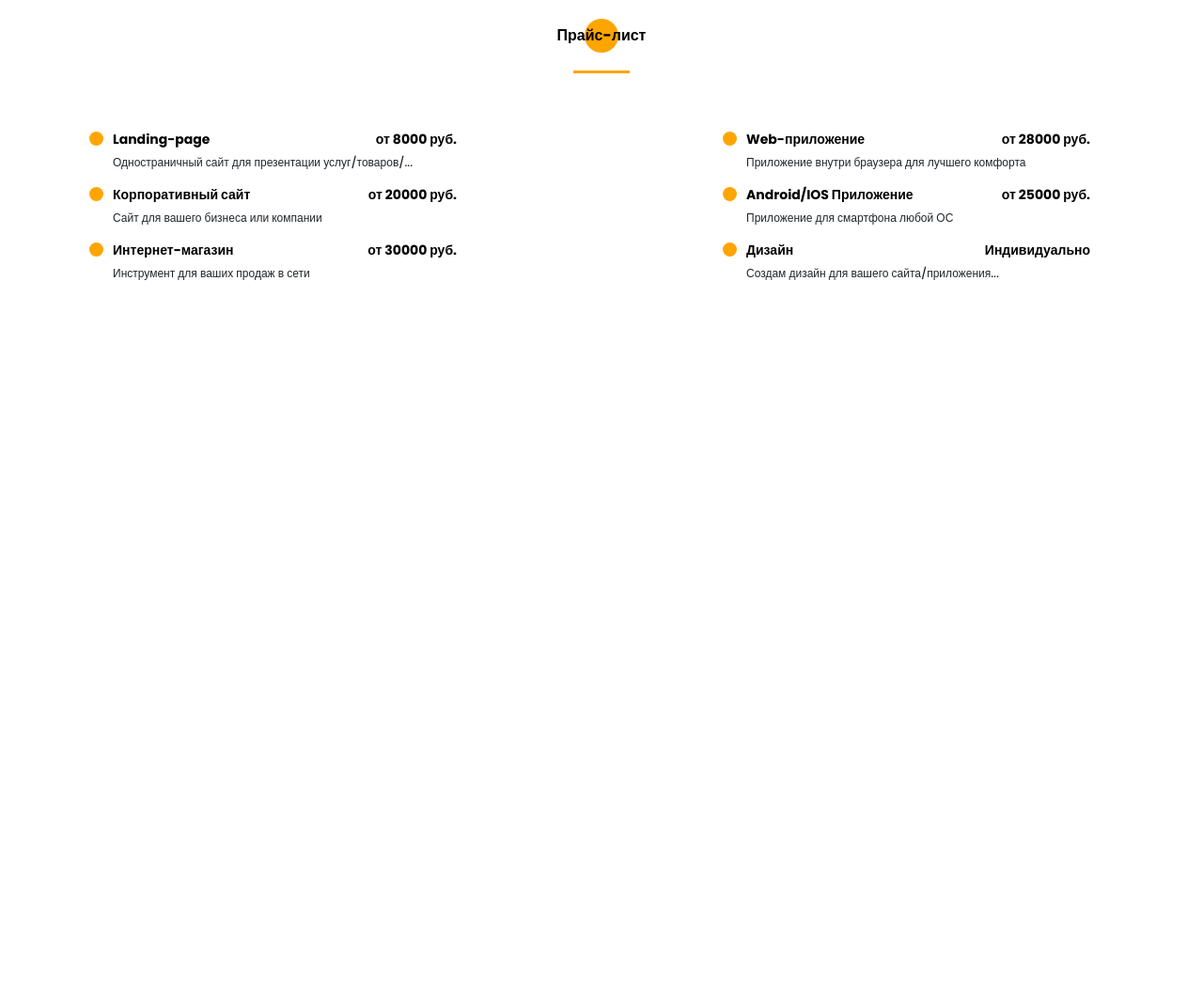
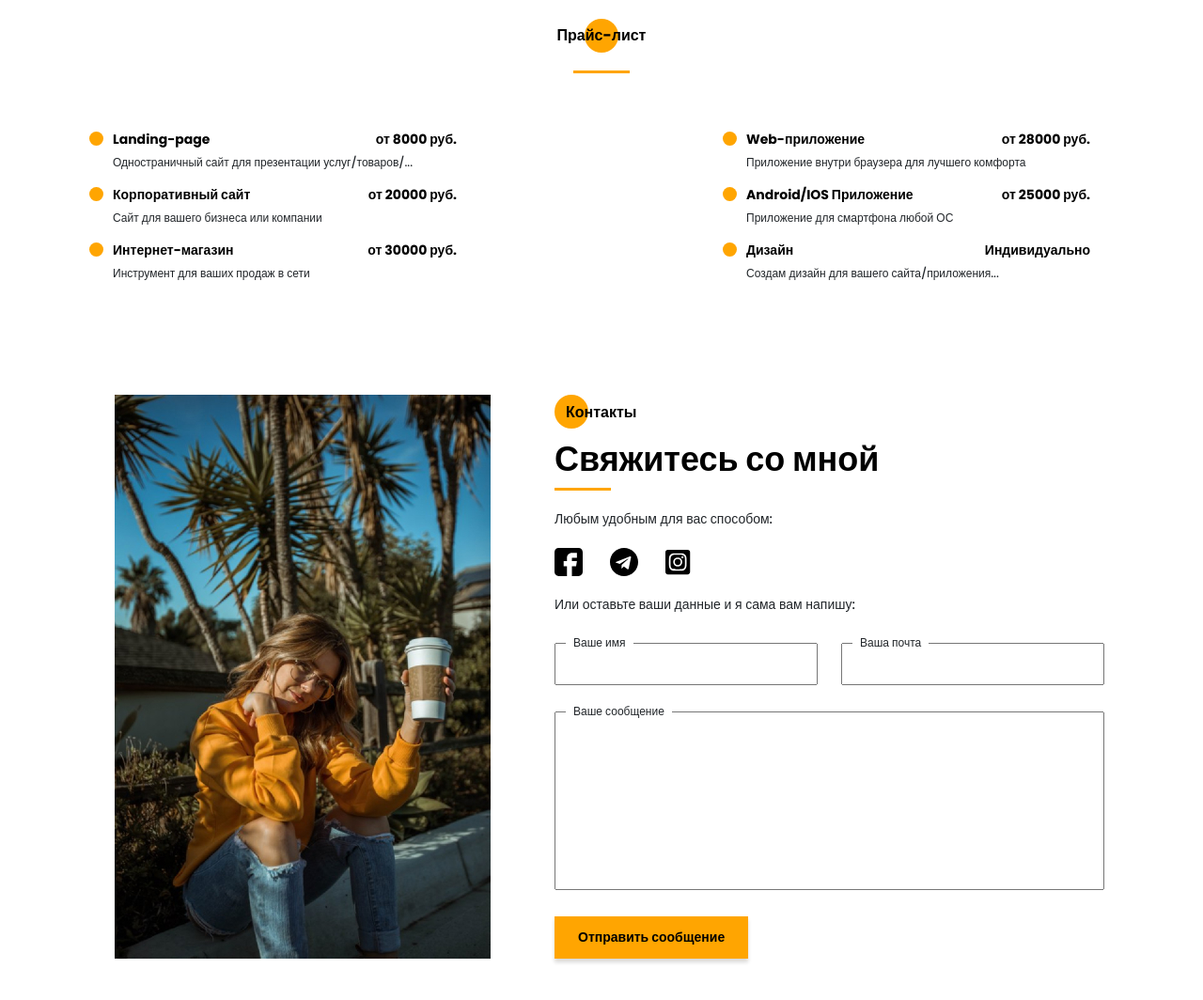
Before and after one commit to BabchenkoVlad/Portfolio, a website built with webpack: page src/index.html in a window 1280 px wide. Shown: the part 4317-5381 px from the top of the page at 94% size. Before the commit the page ends 4617 px from the top, so only its background shows below. Built offline with nearby package versions, Linux system fonts and the light colour scheme.

Commit message:
7th screen

```diff
--- a/src/index.html
+++ b/src/index.html
@@ -507,6 +507,64 @@
         </div>
     </section>
 
+    <section class="contacts">
+        <div class="container">
+            <div class="contacts__wrapper">
+                <div class="contacts__photo"><img src="img/main_photo.jpg" alt=""></div>
+                <div class="contacts__descr">
+                    <h2 class="title title_fz16 contacts__title">Контакты</h2>
+                    <div class="title title_fz36 contacts__subtitle">Свяжитесь со мной</div>
+                    <div class="divider"></div>
+                    <div class="titte title_fz14 contacts__text">Любым удобным для вас способом:</div>
+                    <div class="contacts__social">
+                        <a href="" class="contacts__link">
+                            <svg width="30" height="30" viewBox="0 0 30 30" fill="none" xmlns="http://www.w3.org/2000/svg">
+                                <path
+                                    d="M25.6055 0L4.39453 0C1.97159 0 0 1.97159 0 4.39453L0 25.6055C0 28.0284 1.97159 30 4.39453 30L13.2422 30L13.2422 19.3945L9.72656 19.3945L9.72656 14.1211H13.2422V10.5469C13.2422 7.63893 15.6077 5.27344 18.5156 5.27344L23.8477 5.27344V10.5469H18.5156L18.5156 14.1211H23.8477L22.9687 19.3945H18.5156V30H25.6055C28.0284 30 30 28.0284 30 25.6055L30 4.39453C30 1.97159 28.0284 0 25.6055 0Z"
+                                    fill="black" />
+                            </svg>
+                        </a>
+                        <a href="" class="contacts__link">
+                            <svg width="30" height="30" viewBox="0 0 30 30" fill="none" xmlns="http://www.w3.org/2000/svg">
+                                <path
+                                    d="M15 30C23.2863 30 30 23.2863 30 15C30 6.71375 23.2863 0 15 0C6.71375 0 0 6.71375 0 15C0 23.2863 6.71375 30 15 30ZM6.86375 14.675L21.3263 9.09875C21.9975 8.85625 22.5837 9.2625 22.3662 10.2775L22.3675 10.2762L19.905 21.8775C19.7225 22.7 19.2337 22.9 18.55 22.5125L14.8 19.7487L12.9912 21.4913C12.7912 21.6913 12.6225 21.86 12.235 21.86L12.5013 18.0438L19.4513 11.765C19.7537 11.4987 19.3837 11.3488 18.985 11.6138L10.3963 17.0212L6.69375 15.8663C5.89 15.6112 5.8725 15.0625 6.86375 14.675Z"
+                                    fill="black" />
+                            </svg>
+                        </a>
+                        <a href="" class="contacts__link">
+                            <svg xmlns="http://www.w3.org/2000/svg" viewBox="0 0 448 512">
+                                <path
+                                    d="M224,202.66A53.34,53.34,0,1,0,277.36,256,53.38,53.38,0,0,0,224,202.66Zm124.71-41a54,54,0,0,0-30.41-30.41c-21-8.29-71-6.43-94.3-6.43s-73.25-1.93-94.31,6.43a54,54,0,0,0-30.41,30.41c-8.28,21-6.43,71.05-6.43,94.33S91,329.26,99.32,350.33a54,54,0,0,0,30.41,30.41c21,8.29,71,6.43,94.31,6.43s73.24,1.93,94.3-6.43a54,54,0,0,0,30.41-30.41c8.35-21,6.43-71.05,6.43-94.33S357.1,182.74,348.75,161.67ZM224,338a82,82,0,1,1,82-82A81.9,81.9,0,0,1,224,338Zm85.38-148.3a19.14,19.14,0,1,1,19.13-19.14A19.1,19.1,0,0,1,309.42,189.74ZM400,32H48A48,48,0,0,0,0,80V432a48,48,0,0,0,48,48H400a48,48,0,0,0,48-48V80A48,48,0,0,0,400,32ZM382.88,322c-1.29,25.63-7.14,48.34-25.85,67s-41.4,24.63-67,25.85c-26.41,1.49-105.59,1.49-132,0-25.63-1.29-48.26-7.15-67-25.85s-24.63-41.42-25.85-67c-1.49-26.42-1.49-105.61,0-132,1.29-25.63,7.07-48.34,25.85-67s41.47-24.56,67-25.78c26.41-1.49,105.59-1.49,132,0,25.63,1.29,48.33,7.15,67,25.85s24.63,41.42,25.85,67.05C384.37,216.44,384.37,295.56,382.88,322Z" />
+                            </svg>
+                        </a>
+                    </div>
+                    <div class="titte title_fz14 contacts__text">Или оставьте ваши данные и я сама вам напишу:</div>
+                    <form action="#" class="contacts__form">
+                        <div class="contacts__input">
+                            <input name="name" id="name" type="text">
+                            <label for="name">Ваше имя</label>
+                        </div>
+
+                        <div class="contacts__input">
+                            <input name="email" id="email" type="email">
+                            <label for="email">Ваша почта</label>
+                        </div>
+
+                        <div class="contacts__textarea">
+                            <textarea name="text" id="text"></textarea>
+                            <label for="text">Ваше сообщение</label>
+                        </div>
+                        <div>
+                            <button class="contacts__btn btn">Отправить сообщение</button>
+                        </div>
+                    </form>
+
+
+                </div>
+            </div>
+        </div>
+    </section>
+
     <script src="index.js"></script>
 </body>
 </html>
--- a/src/index.scss
+++ b/src/index.scss
@@ -16,7 +16,7 @@
 
 @import 'sass/blocks/portfolio';
 @import 'sass/blocks/price';
-@import 'sass/blocks/skills';
+@import 'sass/blocks/contacts';
 
 
 * {
--- /dev/null
+++ b/src/sass/blocks/_contacts.scss
@@ -0,0 +1,79 @@
+.contacts {
+  padding: 120px 0 90px 0;
+  &__wrapper {
+    padding: 0 35px 0 52px;
+    display: grid;
+    grid-template-columns: 400px 585px;
+    justify-content: space-between;
+  }
+  &__photo {
+    img {
+      width: 100%;
+    }
+  }
+  &__title {
+    position: relative;
+    padding: 1px 0 0 12px;
+    @include before_circle;
+  }
+  &__descr {
+    padding-top: 6px;
+    .divider {
+      margin: 0;
+    }
+  }
+  &__text, &__social {
+    margin-top: 20px;
+  }
+  &__link {
+    margin-right: 25px;
+    svg {
+      max-width: 30px;
+      max-height: 30px;
+    }
+  }
+  &__form {
+    margin-top: 30px;
+    display: grid;
+    grid-template: 45px 190px 45px / repeat(2, 280px);
+    justify-content: space-between;
+    row-gap: 28px;
+    label {
+      display: block;
+      position: absolute;
+      height: 18px;
+      padding: 0 8px;
+      background-color: #fff;
+      font-size: 12px;
+      margin-bottom: 0;
+      top: -9px;
+      left: 12px;
+    }
+  }
+  &__input {
+    position: relative;
+    input {
+      width: 100%;
+      height: 100%;
+      padding: 0 20px;
+      font-size: 12px;
+    }
+  }
+  &__textarea {
+    position: relative;
+    grid-column: 1 / 3;
+    textarea {
+      width: 100%;
+      height: 100%;
+      resize: none;
+      padding: 20px;
+      font-size: 12px;
+    }
+  }
+  &__btn {
+    border: none;
+    font-weight: 700;
+    font-size: 14px;
+    line-height: 21px;
+  }
+}
--- a/src/sass/blocks/_price.scss
+++ b/src/sass/blocks/_price.scss
@@ -21,6 +21,7 @@
     position: relative;
     display: grid;
     grid-template: 21px 18px / 221px 145px;
+    // repeat(2, minmax(21px, auto)) / repeat(2, auto)
     justify-content: space-between;
     align-content: space-between;
     &::before {
```
Also changed, not shown: src/icons/social/Facebook2.svg (added).
